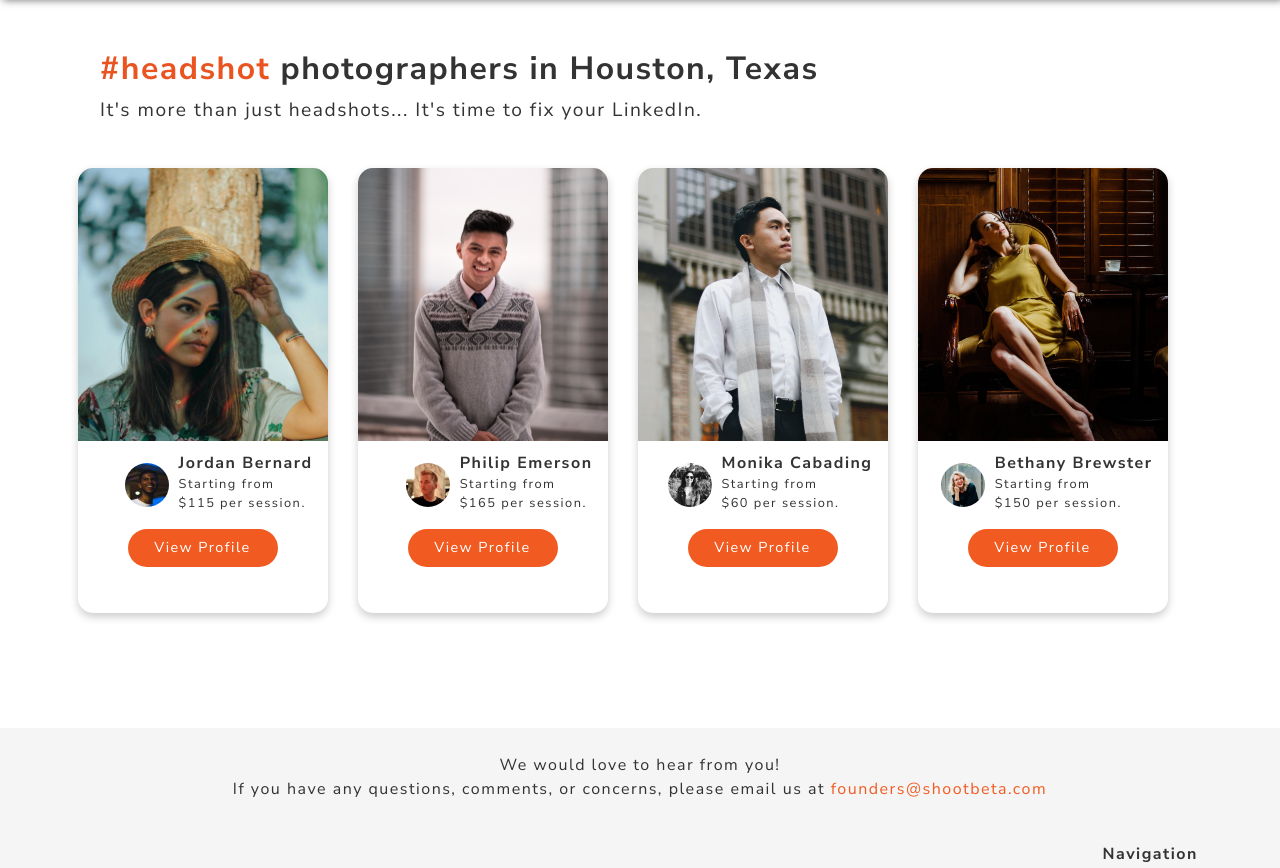
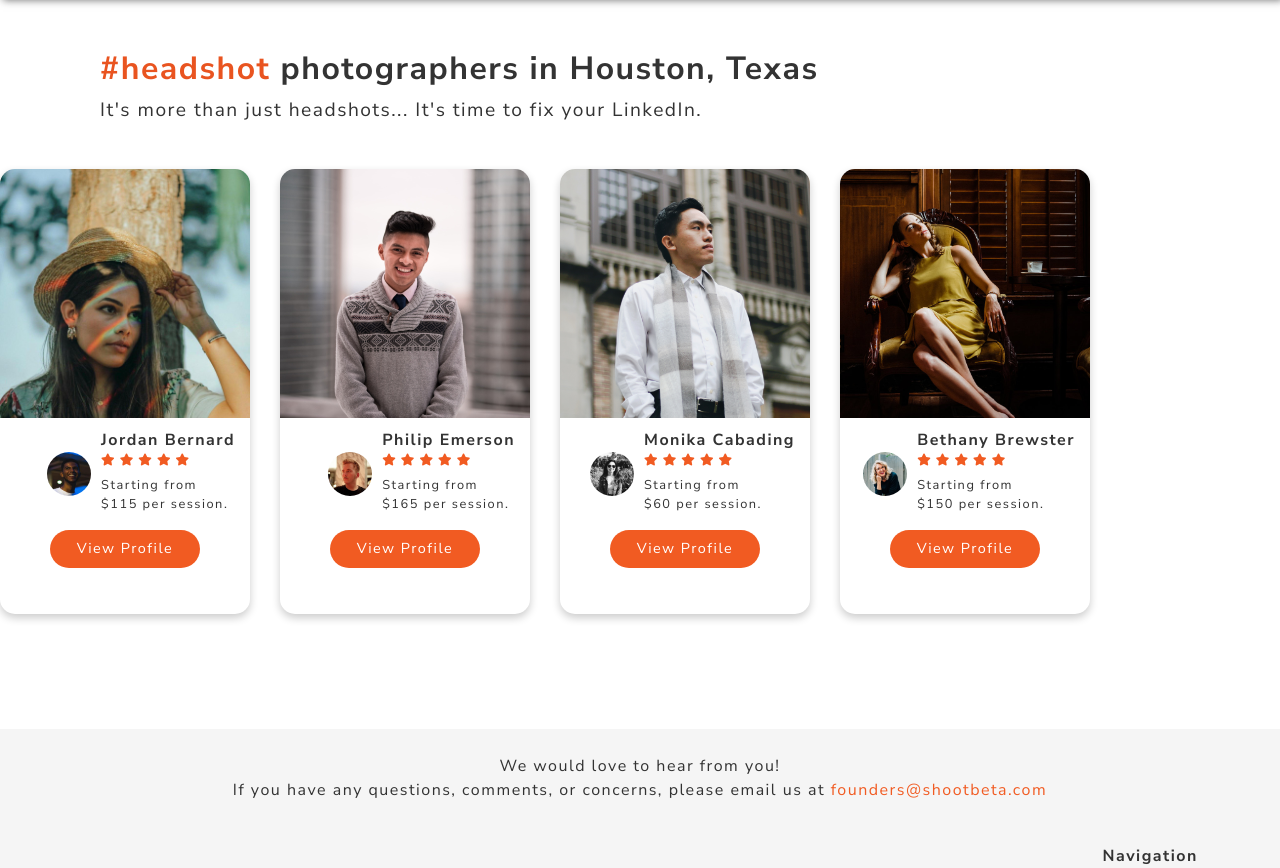
Before and after one commit to nabilahsan/shoot-mvp, a PHP site: page / in a window 1280 px wide. Shown: the part 56-924 px from the top of the page. Run offline with PHP 8.4, Linux system fonts and the light colour scheme; some libraries are stand-ins or nearby versions.

Commit message:
added stars on main page
Signed-off-by: nabilahsan <nabilahsan95@gmail.com>

```diff
--- a/index.html
+++ b/index.html
@@ -139,7 +139,7 @@
     </div>
 
     <!-- Desktop view only -->
-    <div id="photographers_container" class="container">
+    <div id="photographers_container" class="">
 
         <!-- Row 1, 3 Photographers -->
         <div id="photographers" class="row container-fluid">
@@ -154,6 +154,11 @@
 
                     <figcaption>
                         <p for="Jordan" id="pname">Jordan Bernard</p>
+                                                <i class="fas fa-star"></i>
+                        <i class="fas fa-star"></i>
+                        <i class="fas fa-star"></i>
+                        <i class="fas fa-star"></i>
+                        <i class="fas fa-star"></i>
                         <p id="price">Starting from <br> $115 per session.</p>
                     </figcaption>
 
@@ -175,6 +180,11 @@
 
                     <figcaption>
                         <p for="Philip" id="pname">Philip Emerson</p>
+                                                <i class="fas fa-star"></i>
+                        <i class="fas fa-star"></i>
+                        <i class="fas fa-star"></i>
+                        <i class="fas fa-star"></i>
+                        <i class="fas fa-star"></i>
                         <p id="price">Starting from <br> $165 per session.</p>
                     </figcaption>
 
@@ -196,6 +206,11 @@
 
                     <figcaption>
                         <p for="Monika" id="pname">Monika Cabading</p>
+                                                <i class="fas fa-star"></i>
+                        <i class="fas fa-star"></i>
+                        <i class="fas fa-star"></i>
+                        <i class="fas fa-star"></i>
+                        <i class="fas fa-star"></i>
                         <p id="price">Starting from <br> $60 per session.</p>
                     </figcaption>
 
@@ -218,6 +233,11 @@
 
                     <figcaption>
                         <p for="Monika" id="pname">Bethany Brewster</p>
+                                                <i class="fas fa-star"></i>
+                        <i class="fas fa-star"></i>
+                        <i class="fas fa-star"></i>
+                        <i class="fas fa-star"></i>
+                        <i class="fas fa-star"></i>
                         <p id="price">Starting from <br> $150 per session.</p>
                     </figcaption>
 
@@ -251,7 +271,12 @@
 
                         <figcaption>
                             <p for="Jordan" id="pname">Jordan Bernard</p>
-                            <p id="price">Starting from <br> $115 per session.</p>
+                                                    <i class="fas fa-star"></i>
+                        <i class="fas fa-star"></i>
+                        <i class="fas fa-star"></i>
+                        <i class="fas fa-star"></i>
+                        <i class="fas fa-star"></i>
+                        <p id="price">Starting from <br> $115 per session.</p>
                         </figcaption>
 
                         <div id="buttonsec" class="container">
@@ -274,7 +299,12 @@
 
                         <figcaption>
                             <p for="Philip" id="pname">Philip Emerson</p>
-                            <p id="price">Starting from <br> $165 per session.</p>
+                                                    <i class="fas fa-star"></i>
+                        <i class="fas fa-star"></i>
+                        <i class="fas fa-star"></i>
+                        <i class="fas fa-star"></i>
+                        <i class="fas fa-star"></i>
+                        <p id="price">Starting from <br> $165 per session.</p>
                         </figcaption>
 
                         <div id="buttonsec" class="container">
@@ -298,7 +328,12 @@
 
                         <figcaption>
                             <p for="Monika" id="pname">Monika Cabading</p>
-                            <p id="price">Starting from <br> $60 per session.</p>
+                                                    <i class="fas fa-star"></i>
+                        <i class="fas fa-star"></i>
+                        <i class="fas fa-star"></i>
+                        <i class="fas fa-star"></i>
+                        <i class="fas fa-star"></i>
+                        <p id="price">Starting from <br> $60 per session.</p>
                         </figcaption>
 
                         <div id="buttonsec" class="container">
@@ -322,7 +357,12 @@
 
                         <figcaption>
                             <p for="Monika" id="pname">Bethany Brewster</p>
-                            <p id="price">Starting from <br> $150 per session.</p>
+                                                    <i class="fas fa-star"></i>
+                        <i class="fas fa-star"></i>
+                        <i class="fas fa-star"></i>
+                        <i class="fas fa-star"></i>
+                        <i class="fas fa-star"></i>
+                        <p id="price">Starting from <br> $150 per session.</p>
                         </figcaption>
 
                         <div id="buttonsec" class="container">
--- a/resources/css/style.css
+++ b/resources/css/style.css
@@ -146,6 +146,13 @@ figcaption {
   font-weight: bold;
   font-size: 1em;
   margin-bottom: -5px;
+}
+
+.fa-star {
+  margin-top: 5px;
+  margin-right: -2px;
+  font-size: 12px;
+  color: #F15B22;
 }
 
 #price {
```
